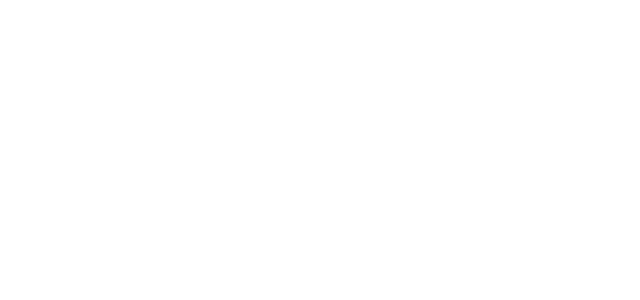
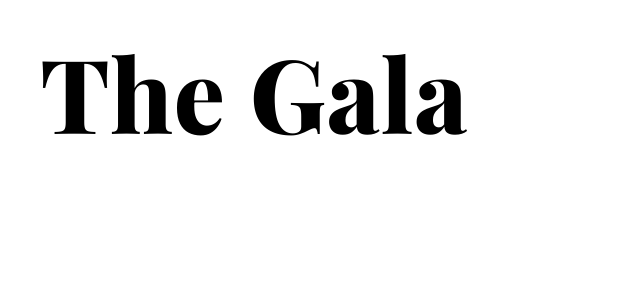
Before and after one commit to healdj24/gala-website, a Next.js app: page /blank in a window 1280 px wide. Shown: the top 300 px of the page, without its empty margins (0-640 px from the left). Built offline with nearby package versions, Linux system fonts and the light colour scheme.

Commit message:
feat(blank): title fades in centered then docks to top-left after 1200ms; text black

```diff
--- a/src/app/blank/page.tsx
+++ b/src/app/blank/page.tsx
@@ -1,5 +1,41 @@
+"use client";
+import { useEffect, useState } from "react";
+import { Playfair_Display } from "next/font/google";
+
+const playfair = Playfair_Display({ subsets: ["latin"], weight: ["700", "800", "900"] });
+
 export default function BlankPage() {
+  const [visible, setVisible] = useState(false); // fade in
+  const [dock, setDock] = useState(false); // move to top-left after delay
+
+  useEffect(() => {
+    const t1 = setTimeout(() => setVisible(true), 150);
+    const t2 = setTimeout(() => setDock(true), 1200); // per spec: 1200ms
+    return () => {
+      clearTimeout(t1);
+      clearTimeout(t2);
+    };
+  }, []);
+
   return (
-    <main className="min-h-screen w-full bg-white" />
+    <main className="relative min-h-screen w-full bg-white text-black">
+      <div
+        className={[
+          "pointer-events-none fixed z-10 select-none transition-all duration-700 ease-[cubic-bezier(0.16,1,0.3,1)]",
+          visible ? "opacity-100" : "opacity-0",
+          dock
+            ? "left-10 top-10 translate-x-0 translate-y-0"
+            : "left-1/2 top-1/2 -translate-x-1/2 -translate-y-1/2",
+        ].join(" ")}
+        aria-hidden="true"
+      >
+        <h1
+          className={`${playfair.className} font-extrabold`}
+          style={{ fontSize: "clamp(40px, 8vw, 112px)", lineHeight: 1.02, letterSpacing: "0.6px" }}
+        >
+          The Gala
+        </h1>
+      </div>
+    </main>
   );
 }
```
